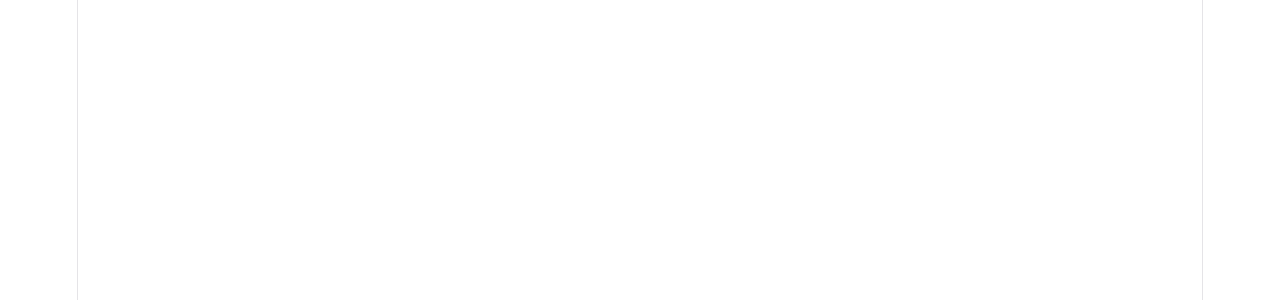
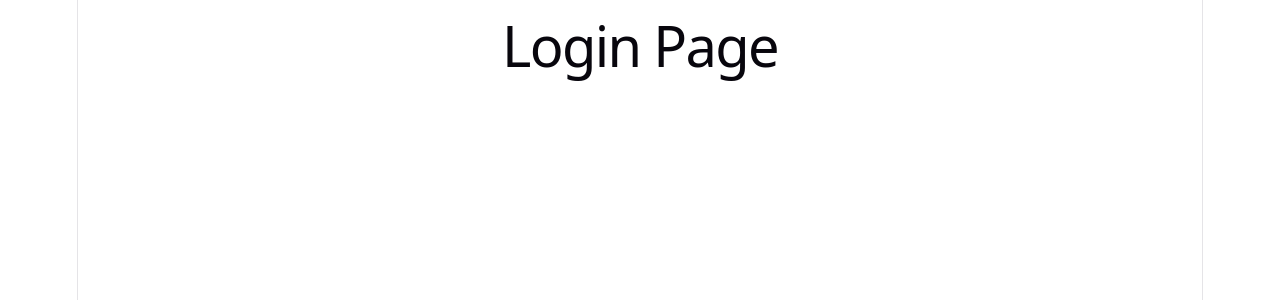
Before and after one commit to legacycodine/Nexus-ecommerce, a React (Vite) app in the folder Frontend/ecommerce-frontend/: page /login in a window 1280 px wide. Before the commit this address had no page. Shown: the top 300 px of the page. Built offline with nearby package versions, Linux system fonts and the light colour scheme.

Commit message:
frontend

```diff
--- a/Frontend/ecommerce-frontend/src/App.jsx
+++ b/Frontend/ecommerce-frontend/src/App.jsx
@@ -1,5 +1,7 @@
 import { BrowserRouter, Routes, Route } from "react-router-dom";
 import Home from "./pages/Home";
+import Cart from "./pages/Cart";
+import Login from "./pages/Login";
 
 function App() {
   return (
@@ -7,6 +9,8 @@ function App() {
 
       <Routes>
         <Route path="/" element={<Home />} />
+        <Route path="/cart" element={<Cart />} />
+        <Route path="/login" element={<Login />} />
       </Routes>
 
     </BrowserRouter>
--- /dev/null
+++ b/Frontend/ecommerce-frontend/src/pages/Cart.jsx
@@ -0,0 +1,5 @@
+const Cart = () => {
+  return <h1>Cart Page</h1>;
+};
+
+export default Cart;
--- /dev/null
+++ b/Frontend/ecommerce-frontend/src/pages/Login.jsx
@@ -0,0 +1,5 @@
+const Login = () => {
+  return <h1>Login Page</h1>;
+};
+
+export default Login;
```
Also changed, not shown: 1 other file (tests, documents, lock files or other folders).
